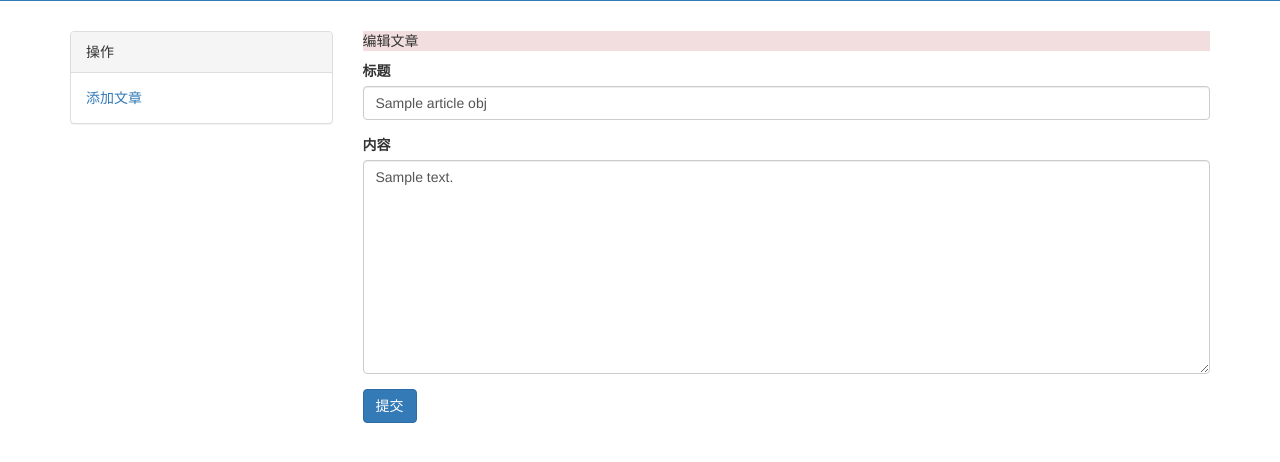
After one commit to Edward66/cnblog, a Django app: template templates/backend/edit_article.html in a window 1280 px wide. The commit adds this page. Shown: the part 49-511 px from the top of the page. Run offline with Django 3.2, Linux system fonts and the light colour scheme; the template is opened without the code that fills it: most values are stand-ins (such as "Sample title", 1, 10 or a date in 2020); parts of the project's set-up code (start-up, migrations or seed data) failed here and were passed over; some libraries are stand-ins or nearby versions.

Commit message:
增加后台编辑文章和删除文章功能

```diff
--- a/blog/urls.py
+++ b/blog/urls.py
@@ -26,6 +26,8 @@ urlpatterns = [
     # 后台管理
     re_path('cn_backend/$', backend.cn_backend, name='backend'),
     re_path('cn_backend/add_article/$', backend.add_article, name='add_article'),
+    re_path('cn_backend/edit_article/(\d+)', backend.edit_article),
+    re_path('cn_backend/delete_article/(\d+)', backend.delete_article),
 
     # 点赞
     path('digg/', functions.digg),
--- a/static/blog/css/backend.css
+++ b/static/blog/css/backend.css
@@ -33,14 +33,29 @@
     margin-top: 20px;
 }
 
-.right-panel{
-    margin-top:10px;
+.right-panel {
+    margin-top: 10px;
 }
+
 .right-panel a {
     text-decoration: none;
 }
 
 
-.add_article{
-    margin-top:10px;
+.add_article {
+    margin-top: 10px;
 }
+
+.tr a:hover {
+    text-decoration: none;
+}
+
+.edit_article {
+    font-size: 18px;
+    padding-left: 18px;
+}
+
+.delete_article {
+    font-size: 18px;
+    padding-left: 18px;
+}
--- /dev/null
+++ b/templates/backend/edit_article.html
@@ -0,0 +1,31 @@
+{% extends 'backend/base.html' %}
+
+{% block title %}
+    <title>编辑文章</title>
+{% endblock %}
+{% block content %}
+
+    <div class="add_article">
+        <p class="bg-danger">编辑文章</p>
+        <form action="" method="post">
+            {% csrf_token %}
+            <div class="form-group">
+                <label for="id_title">标题</label>
+                <input type="text" name="title" class="form-control" id="id_title" value="{{ article_obj.title }}">
+            </div>
+
+            <div class="form-group">
+                <label for="id_content">内容</label>
+                <textarea id="id_content"  name="content" cols="30" rows="10"
+                          class="form-control">{{ article_obj.content }}</textarea>
+            </div>
+            <input type="submit" value="提交" class="btn btn-primary" id="edit_article">
+        </form>
+    </div>
+{% endblock %}
+
+{% block script %}
+    <script src="/static/blog/js/jquery-3.3.1.js"></script>
+    <script charset="utf-8" src="/static/blog/kindeditor/kindeditor-all-min.js"></script>
+    <script src="/static/blog/js/kindeditor.js"></script>
+{% endblock script %}
```
Also changed, not shown: blog/views/backend.py (+42 -0 lines).
